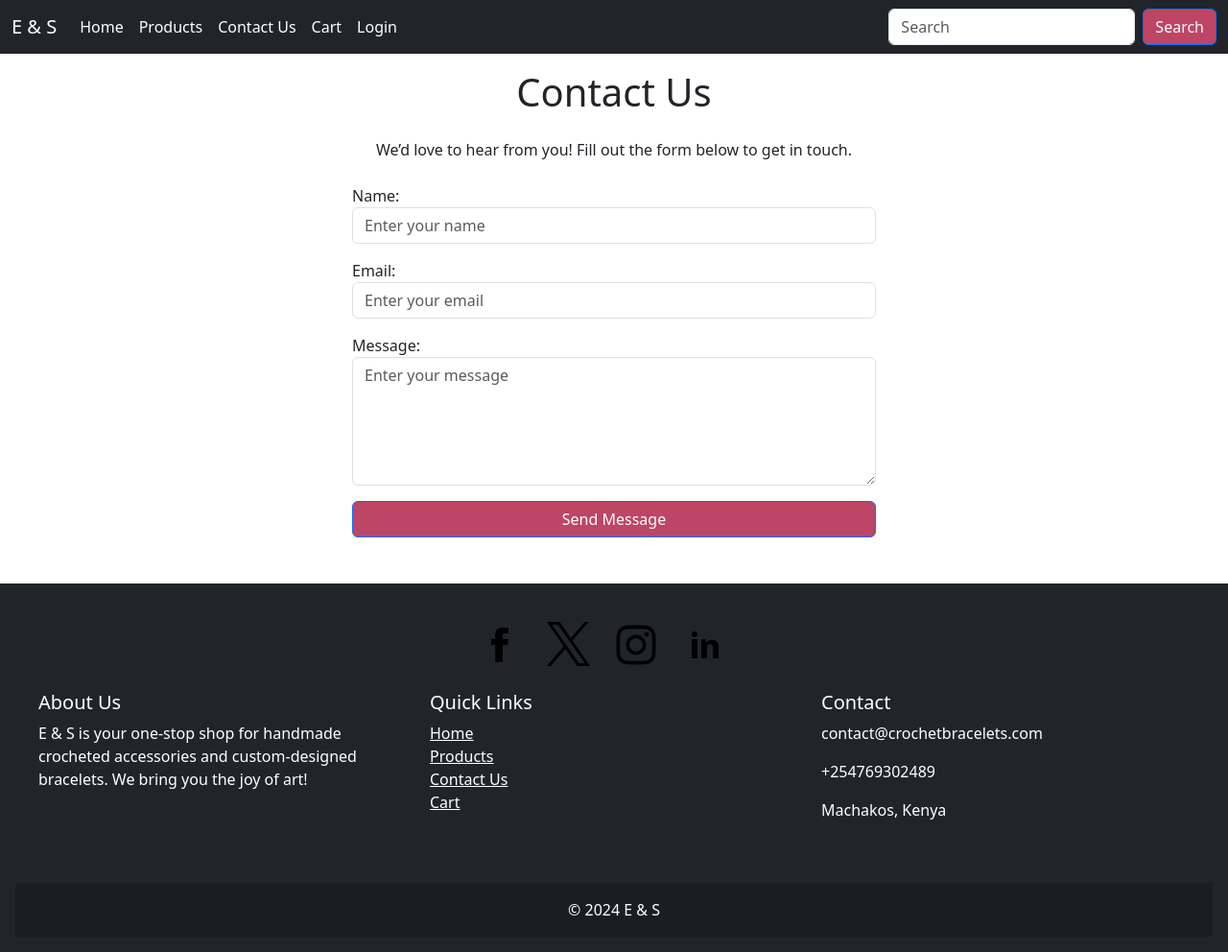
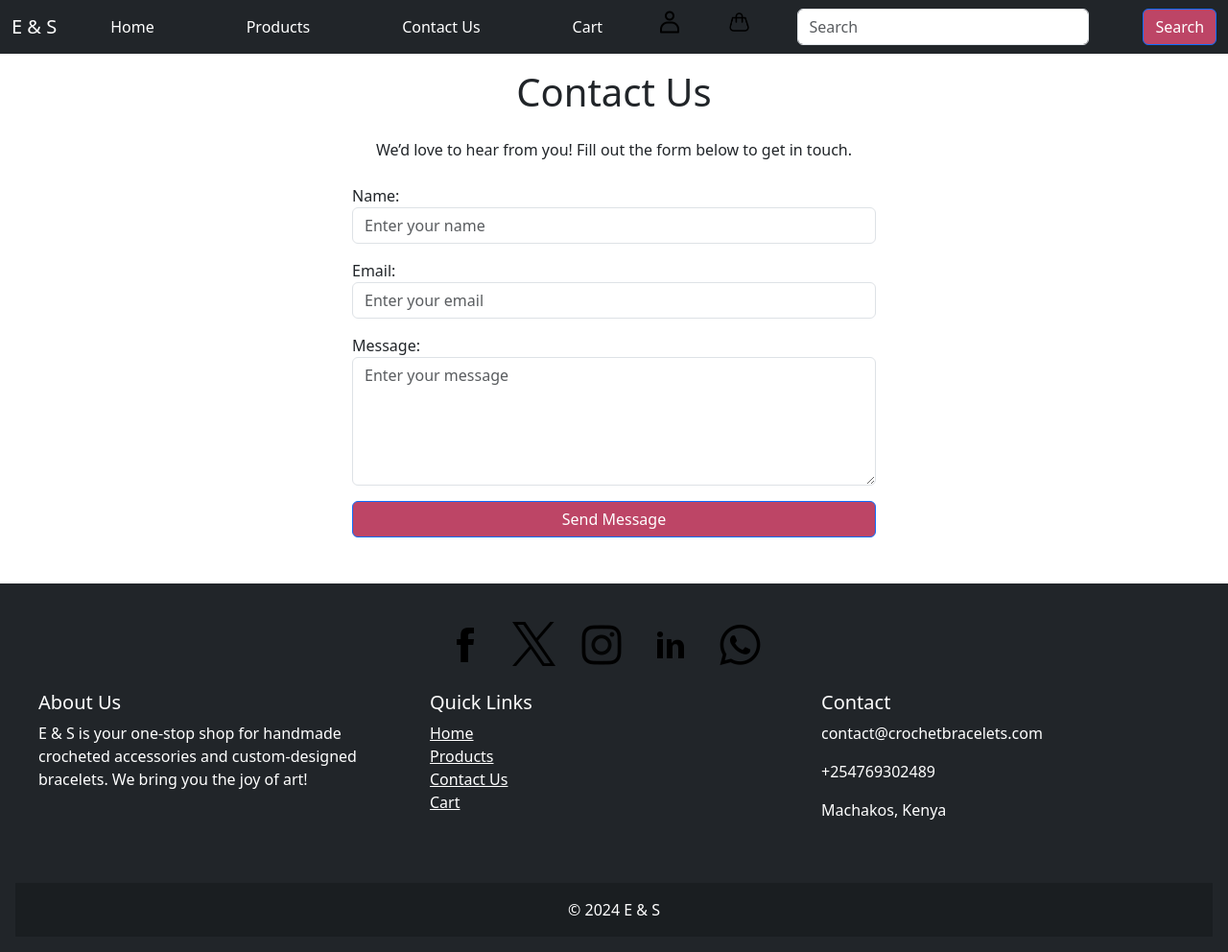
Before and after one commit to Shallon20/crotchet-bracelets, a Django app: page /contact_us in a window 1280 px wide. Shown: the whole page at 96% size. Run offline with Django 5.2, Linux system fonts and the light colour scheme.

Commit message:
Added some images

```diff
--- a/templates/footer.html
+++ b/templates/footer.html
@@ -15,6 +15,9 @@
             <a href="#" class="text-white me-4">
                 <img src="{% static 'images/linkedin.png' %}" alt="linkedin" class="social_media_icons">
             </a>
+            <a href="#" class="text-white me-4">
+                <img src="{% static 'images/whatsapp.png' %}" alt="whatsapp" class="social_media_icons">
+            </a>
         </div>
 
         <!-- Footer Links -->
@@ -22,7 +25,8 @@
             <div class="col-lg-4 col-md-6 mb-4">
                 <h5>About Us</h5>
                 <p>
-          E & S is your one-stop shop for handmade crocheted accessories and custom-designed bracelets. We bring you the joy of art!
+                    E & S is your one-stop shop for handmade crocheted accessories and custom-designed bracelets. We
+                    bring you the joy of art!
                 </p>
             </div>
 
--- a/templates/master.html
+++ b/templates/master.html
@@ -20,7 +20,7 @@
                 <span class="navbar-toggler-icon"></span>
             </button>
             <div class="collapse navbar-collapse" id="mynavbar">
-                <ul class="navbar-nav me-auto">
+                <ul class="navbar-nav me-auto" style="display: flex; gap: 5rem; margin-left: 2rem">
                     <li class="nav-item">
                         <a class="nav-link" href="{% url 'home' %}">Home</a>
                     </li>
@@ -33,11 +33,14 @@
                     <li class="nav-item">
                         <a class="nav-link" href="{% url 'cart' %}">Cart</a>
                     </li>
-                    <li class="nav-item">
-                        <a class="nav-link" href="{% url 'login' %}">Login</a>
-                    </li>
                 </ul>
-                <form class="d-flex">
+                <form class="d-flex gap-5">
+                    <div>
+                        <a class="nav-link" href="{% url 'login' %}"><img src="{% static 'images/profile.png' %}" alt="login-pic"></a>
+                    </div>
+                    <div>
+                        <a class="nav-link" href="{% url 'cart' %}"><img src="{% static 'images/cart.png' %}" alt="cart-pic"></a>
+                    </div>
                     <input class="form-control me-2" type="text" placeholder="Search">
                     <button class="btn btn-primary" type="button">Search</button>
                 </form>
```
Also changed, not shown: my_app/static/images/cart.png (added), my_app/static/images/profile.png (added), my_app/static/images/whatsapp.png (added). Lines whose indentation alone changed are shown as unchanged.
